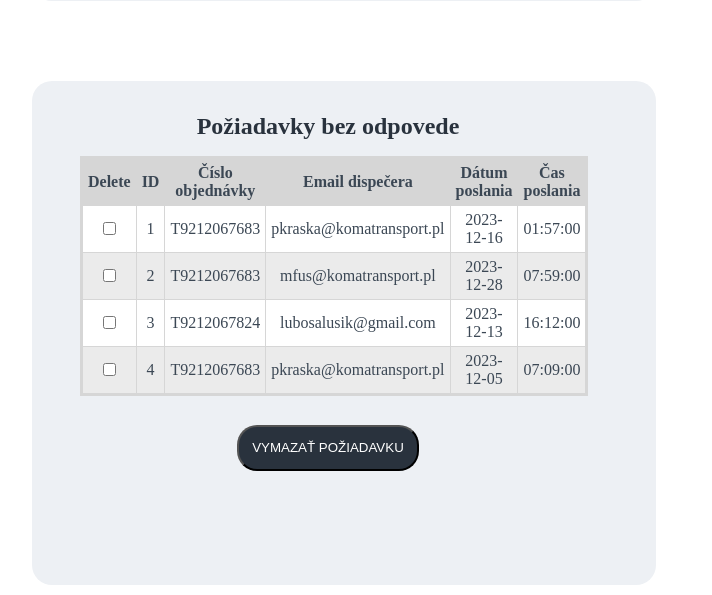
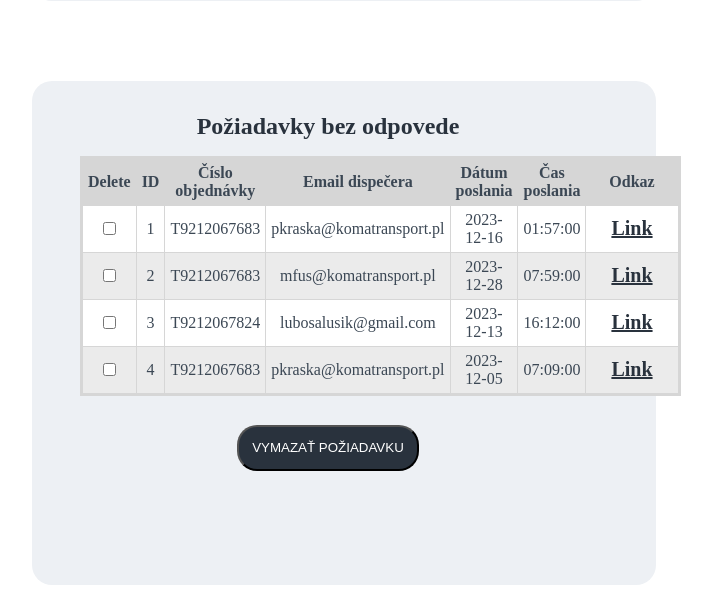
Before and after one commit to TIS2023-FMFI/kontrola-dorucenia, a Flask app: template website/templates/order_search.html in a window 1280 px wide. Shown: the part 503-1098 px from the top of the page, without its empty margins (296-1008 px from the left). Run offline with Flask 3, Linux system fonts and the light colour scheme; tables that the repository leaves empty hold one stand-in row (values such as "Sample post"); the template is opened without the code that fills it: values that come from a table or form of the project are taken from there, most other values are stand-ins (such as "Sample title", 1, 10 or a date in 2020).

Commit message:
Url link for each communication

```diff
--- a/website/templates/order_search.html
+++ b/website/templates/order_search.html
@@ -22,7 +22,7 @@
         </fieldset>
         <table border="1" width="600">
             <tr>
-                <th>Delete</th><th>ID</th><th>Číslo objednávky</th><th>Email dispečera</th><th>Dátum poslania</th><th>Čas poslania</th>
+                <th>Delete</th><th>ID</th><th>Číslo objednávky</th><th>Email dispečera</th><th>Dátum poslania</th><th>Čas poslania</th><th>Odkaz</ht>
             </tr>
 
             {% for req in requests %}
@@ -33,6 +33,7 @@
                     <td>{{ req.carrier_email }}</td>
                     <td>{{ req.send_date }}</td>
                     <td>{{ req.send_time }}</td>
+                    <td><a href="{{ curr_url ~ '/' ~ conv[loop.index0] }}">Link</a></td>
                 </tr>
             {% endfor %}
         </table>
```
Lines whose indentation alone changed are shown as unchanged.
